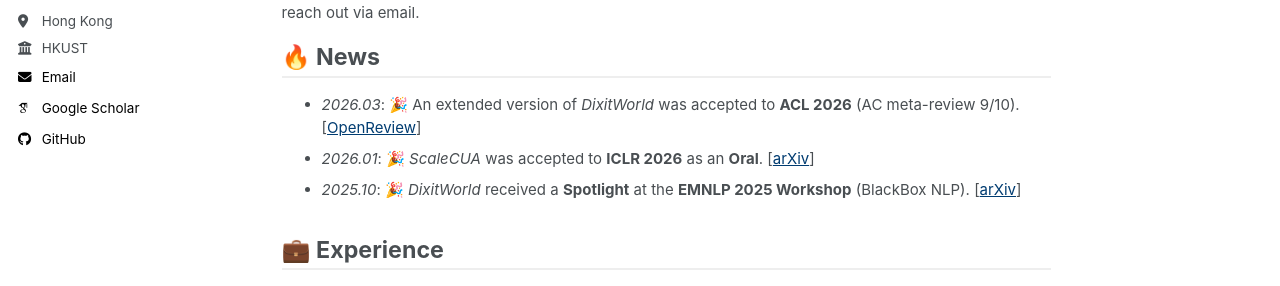
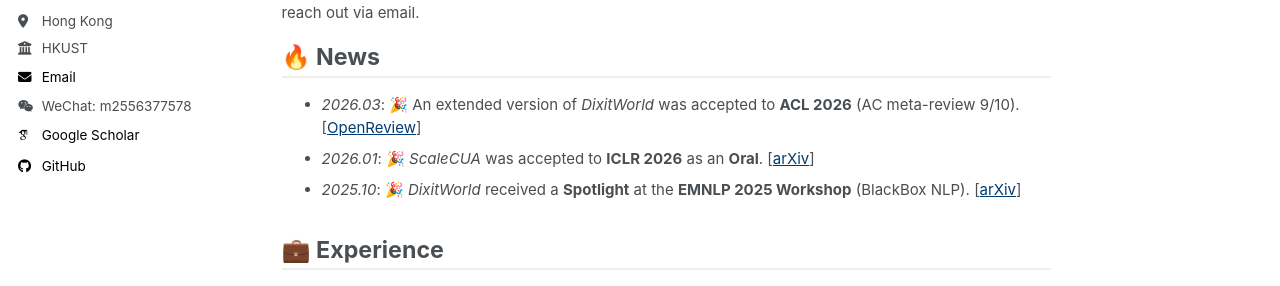
Before and after one commit to moyunxiang/moyunxiang.github.io, a Jekyll site: the page built from _pages/about.md, in a window 1280 px wide. Shown: the part 387-673 px from the top of the page. Built offline with Jekyll 4.4.1, drawn with Linux system fonts in a browser that asks for light colours; some web fonts are replaced; a script bundle is joined from its source files by our own code; library files that are not in the unit come from our copies.

Commit message:
Sidebar: add WeChat ID (plain text with weixin icon, not a clickable link)

```diff
--- a/_config.yml
+++ b/_config.yml
@@ -27,6 +27,7 @@
   employer         : "HKUST"
   uri              :
   email            : "ymoaj@connect.ust.hk"
+  wechat           : "m2556377578"
 
   # Academic websites
   academia         :
--- a/_includes/author-profile.html
+++ b/_includes/author-profile.html
@@ -35,6 +35,9 @@
       {% endif %}
       {% if author.email %}
         <li><a href="mailto:{{ author.email }}"><i class="fas fa-fw fa-envelope icon-pad-right" aria-hidden="true"></i>{{ site.data.ui-text[site.locale].email_label | default: "Email" }}</a></li>
+      {% endif %}
+      {% if author.wechat %}
+        <li class="author__desktop"><i class="fab fa-fw fa-weixin icon-pad-right" aria-hidden="true"></i>WeChat: {{ author.wechat }}</li>
       {% endif %}
 
       <!-- Font Awesome and Academicons icons / Academic websites -->
```
